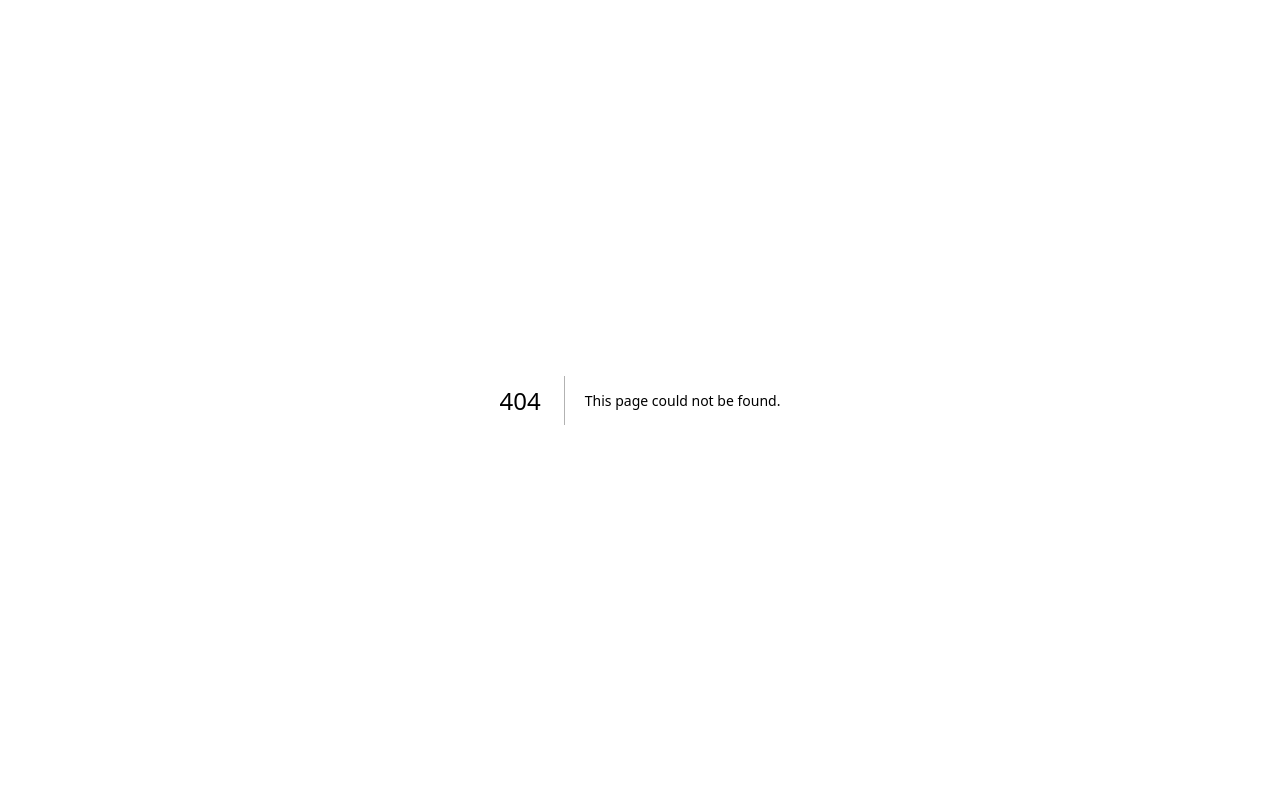
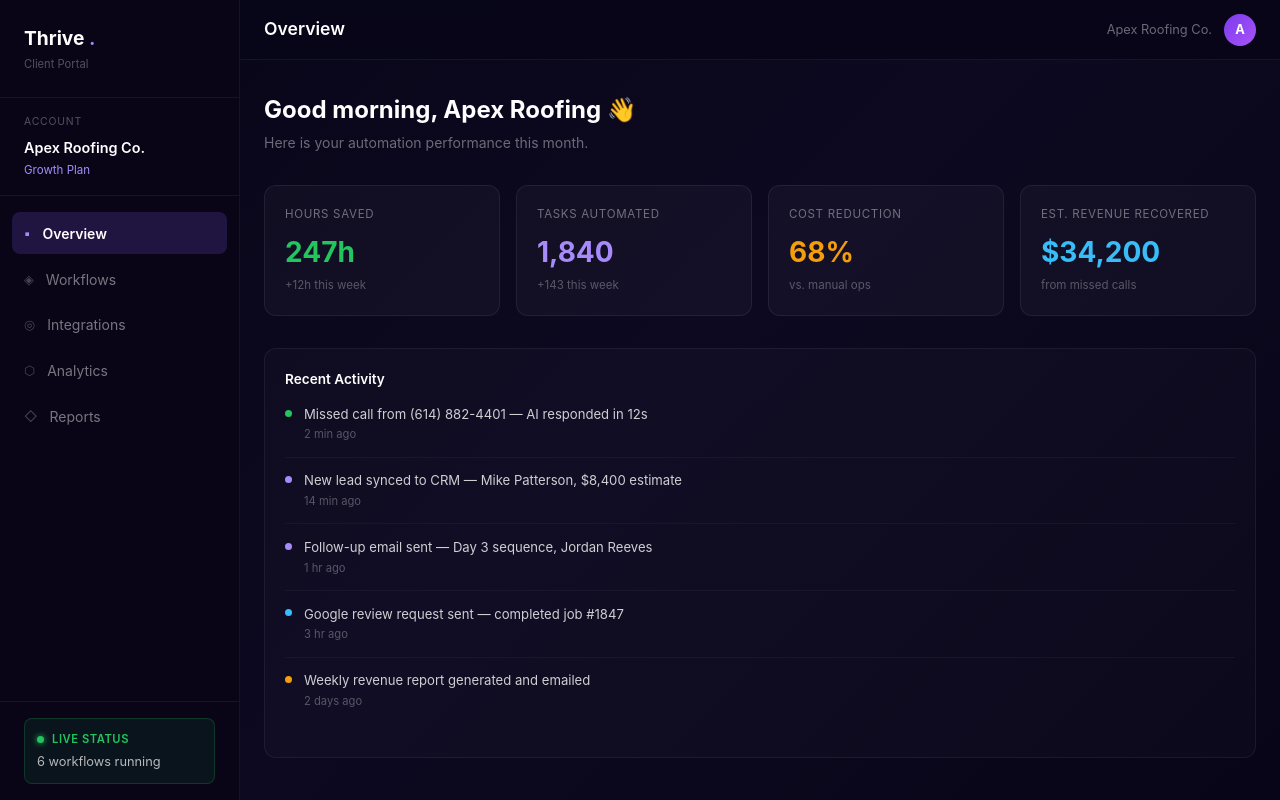
Before and after one commit to cgallagher48/thrive-platform, a Next.js app: page /dashboard in a window 1280 px wide. Before the commit this address had no page. Built offline with nearby package versions, Linux system fonts and the light colour scheme.

Commit message:
add client dashboard

```diff
--- /dev/null
+++ b/app/dashboard/page.tsx
@@ -0,0 +1,300 @@
+"use client";
+import { useState } from "react";
+
+const SIDEBAR_LINKS = [
+  { icon: "▪", label: "Overview" },
+  { icon: "◈", label: "Workflows" },
+  { icon: "◎", label: "Integrations" },
+  { icon: "⬡", label: "Analytics" },
+  { icon: "◇", label: "Reports" },
+];
+
+const WORKFLOWS = [
+  { name: "Missed Call AI Responder", status: "running", lastRun: "2 min ago", nextRun: "On trigger", category: "Lead Recovery" },
+  { name: "New Lead CRM Entry", status: "running", lastRun: "14 min ago", nextRun: "On trigger", category: "CRM" },
+  { name: "Weekly Revenue Report", status: "running", lastRun: "2 days ago", nextRun: "Monday 8am", category: "Reporting" },
+  { name: "Follow-up Email Sequence", status: "running", lastRun: "1 hr ago", nextRun: "On trigger", category: "Email" },
+  { name: "Invoice Generation", status: "paused", lastRun: "5 days ago", nextRun: "Paused", category: "Billing" },
+  { name: "Google Review Request", status: "running", lastRun: "3 hr ago", nextRun: "On trigger", category: "Reputation" },
+  { name: "Job Completion Survey", status: "running", lastRun: "6 hr ago", nextRun: "On trigger", category: "CX" },
+  { name: "Estimate Follow-up", status: "paused", lastRun: "12 days ago", nextRun: "Paused", category: "Sales" },
+];
+
+const INTEGRATIONS = [
+  { name: "Jobber", status: "connected", icon: "🔧", desc: "Field service management" },
+  { name: "Google Business", status: "connected", icon: "📍", desc: "Reviews & local presence" },
+  { name: "Twilio", status: "connected", icon: "📞", desc: "SMS & call handling" },
+  { name: "Gmail", status: "connected", icon: "📧", desc: "Email automation" },
+  { name: "Stripe", status: "disconnected", icon: "💳", desc: "Payments & invoicing" },
+  { name: "Slack", status: "disconnected", icon: "💬", desc: "Team notifications" },
+];
+
+const MONTHS = ["Jan","Feb","Mar","Apr","May","Jun","Jul","Aug","Sep","Oct","Nov","Dec"];
+const BARS = [28, 42, 38, 55, 61, 70, 74, 82, 78, 88, 91, 95];
+
+export default function Dashboard() {
+  const [active, setActive] = useState("Overview");
+  const [sidebarOpen, setSidebarOpen] = useState(false);
+
+  return (
+    <div style={{
+      minHeight: "100vh",
+      background: "linear-gradient(135deg, #080518 0%, #0d0920 50%, #080518 100%)",
+      color: "#fff",
+      fontFamily: "'Inter', sans-serif",
+      display: "flex",
+    }}>
+
+      {sidebarOpen && (
+        <div onClick={() => setSidebarOpen(false)} style={{ position: "fixed", inset: 0, background: "rgba(0,0,0,0.6)", zIndex: 40 }} />
+      )}
+
+      <div style={{
+        position: "fixed", top: 0, left: 0, bottom: 0, width: 240,
+        background: "rgba(10,6,24,0.98)",
+        borderRight: "1px solid rgba(139,92,246,0.12)",
+        display: "flex", flexDirection: "column", zIndex: 50,
+        transform: sidebarOpen ? "translateX(0)" : "translateX(-100%)",
+        transition: "transform 0.3s ease",
+      }} className="sidebar">
+        <div style={{ padding: "1.5rem", borderBottom: "1px solid rgba(255,255,255,0.06)" }}>
+          <div style={{ fontWeight: 700, fontSize: "1.2rem" }}>Thrive <span style={{ color: "#a78bfa" }}>.</span></div>
+          <div style={{ fontSize: "0.7rem", color: "rgba(255,255,255,0.3)", marginTop: "0.2rem" }}>Client Portal</div>
+        </div>
+        <div style={{ padding: "1rem 1.5rem", borderBottom: "1px solid rgba(255,255,255,0.06)" }}>
+          <div style={{ fontSize: "0.65rem", color: "rgba(255,255,255,0.3)", textTransform: "uppercase", letterSpacing: "0.08em", marginBottom: "0.5rem" }}>Account</div>
+          <div style={{ fontSize: "0.9rem", fontWeight: 600 }}>Apex Roofing Co.</div>
+          <div style={{ fontSize: "0.72rem", color: "#a78bfa", marginTop: "0.2rem" }}>Growth Plan</div>
+        </div>
+        <nav style={{ padding: "1rem 0.75rem", flex: 1 }}>
+          {SIDEBAR_LINKS.map(({ icon, label }) => (
+            <button key={label} onClick={() => { setActive(label); setSidebarOpen(false); }} style={{
+              display: "flex", alignItems: "center", gap: "0.75rem",
+              width: "100%", padding: "0.65rem 0.75rem", borderRadius: 8,
+              border: "none", cursor: "pointer", marginBottom: "0.25rem",
+              background: active === label ? "rgba(139,92,246,0.18)" : "transparent",
+              color: active === label ? "#fff" : "rgba(255,255,255,0.45)",
+              fontSize: "0.875rem", fontWeight: active === label ? 600 : 400,
+              textAlign: "left", transition: "all 0.15s ease",
+            }}>
+              <span style={{ fontSize: "0.8rem", color: active === label ? "#a78bfa" : "rgba(255,255,255,0.25)" }}>{icon}</span>
+              {label}
+            </button>
+          ))}
+        </nav>
+        <div style={{ padding: "1rem 1.5rem", borderTop: "1px solid rgba(255,255,255,0.06)" }}>
+          <div style={{ background: "rgba(34,197,94,0.08)", border: "1px solid rgba(34,197,94,0.2)", borderRadius: 8, padding: "0.75rem" }}>
+            <div style={{ display: "flex", alignItems: "center", gap: "0.5rem", marginBottom: "0.25rem" }}>
+              <div style={{ width: 7, height: 7, borderRadius: "50%", background: "#22c55e", boxShadow: "0 0 6px #22c55e" }} />
+              <span style={{ fontSize: "0.7rem", color: "#22c55e", fontWeight: 600, letterSpacing: "0.05em" }}>LIVE STATUS</span>
+            </div>
+            <div style={{ fontSize: "0.8rem", color: "rgba(255,255,255,0.7)" }}>6 workflows running</div>
+          </div>
+        </div>
+      </div>
+
+      <div style={{ flex: 1, display: "flex", flexDirection: "column", minHeight: "100vh" }} className="main-content">
+        <div style={{
+          height: 60, display: "flex", alignItems: "center", justifyContent: "space-between",
+          padding: "0 1.5rem", borderBottom: "1px solid rgba(255,255,255,0.06)",
+          background: "rgba(8,5,24,0.8)", backdropFilter: "blur(12px)",
+          position: "sticky", top: 0, zIndex: 30,
+        }}>
+          <div style={{ display: "flex", alignItems: "center", gap: "1rem" }}>
+            <button className="hamburger-dash" onClick={() => setSidebarOpen(!sidebarOpen)} style={{
+              background: "none", border: "none", cursor: "pointer", padding: "0.25rem",
+              display: "none", flexDirection: "column", gap: 4,
+            }}>
+              <span style={{ display: "block", width: 20, height: 2, background: "#fff", borderRadius: 2 }} />
+              <span style={{ display: "block", width: 20, height: 2, background: "#fff", borderRadius: 2 }} />
+              <span style={{ display: "block", width: 20, height: 2, background: "#fff", borderRadius: 2 }} />
+            </button>
+            <div style={{ fontSize: "1.1rem", fontWeight: 600 }}>{active}</div>
+          </div>
+          <div style={{ display: "flex", alignItems: "center", gap: "0.75rem" }}>
+            <div style={{ fontSize: "0.8rem", color: "rgba(255,255,255,0.4)" }}>Apex Roofing Co.</div>
+            <div style={{ width: 32, height: 32, borderRadius: "50%", background: "linear-gradient(135deg, #7c3aed, #a855f7)", display: "flex", alignItems: "center", justifyContent: "center", fontSize: "0.8rem", fontWeight: 700 }}>A</div>
+          </div>
+        </div>
+
+        <div style={{ padding: "2rem 1.5rem", flex: 1 }}>
+
+          {active === "Overview" && (
+            <div>
+              <div style={{ marginBottom: "2rem" }}>
+                <h1 style={{ fontSize: "1.5rem", fontWeight: 700, marginBottom: "0.25rem" }}>Good morning, Apex Roofing 👋</h1>
+                <p style={{ color: "rgba(255,255,255,0.4)", fontSize: "0.875rem" }}>Here is your automation performance this month.</p>
+              </div>
+              <div style={{ display: "grid", gridTemplateColumns: "repeat(auto-fit, minmax(200px, 1fr))", gap: "1rem", marginBottom: "2rem" }}>
+                {[
+                  { label: "Hours Saved", value: "247h", change: "+12h this week", color: "#22c55e" },
+                  { label: "Tasks Automated", value: "1,840", change: "+143 this week", color: "#a78bfa" },
+                  { label: "Cost Reduction", value: "68%", change: "vs. manual ops", color: "#f59e0b" },
+                  { label: "Est. Revenue Recovered", value: "$34,200", change: "from missed calls", color: "#38bdf8" },
+                ].map(({ label, value, change, color }) => (
+                  <div key={label} style={{ background: "rgba(255,255,255,0.03)", border: "1px solid rgba(255,255,255,0.07)", borderRadius: 12, padding: "1.25rem" }}>
+                    <div style={{ fontSize: "0.72rem", color: "rgba(255,255,255,0.4)", textTransform: "uppercase", letterSpacing: "0.06em", marginBottom: "0.5rem" }}>{label}</div>
+                    <div style={{ fontSize: "1.75rem", fontWeight: 700, color, marginBottom: "0.25rem" }}>{value}</div>
+                    <div style={{ fontSize: "0.72rem", color: "rgba(255,255,255,0.3)" }}>{change}</div>
+                  </div>
+                ))}
+              </div>
+              <div style={{ background: "rgba(255,255,255,0.02)", border: "1px solid rgba(255,255,255,0.06)", borderRadius: 12, padding: "1.25rem" }}>
+                <div style={{ fontSize: "0.85rem", fontWeight: 600, marginBottom: "1rem" }}>Recent Activity</div>
+                {[
+                  { msg: "Missed call from (614) 882-4401 — AI responded in 12s", time: "2 min ago", dot: "#22c55e" },
+                  { msg: "New lead synced to CRM — Mike Patterson, $8,400 estimate", time: "14 min ago", dot: "#a78bfa" },
+                  { msg: "Follow-up email sent — Day 3 sequence, Jordan Reeves", time: "1 hr ago", dot: "#a78bfa" },
+                  { msg: "Google review request sent — completed job #1847", time: "3 hr ago", dot: "#38bdf8" },
+                  { msg: "Weekly revenue report generated and emailed", time: "2 days ago", dot: "#f59e0b" },
+                ].map(({ msg, time, dot }, i) => (
+                  <div key={i} style={{ display: "flex", gap: "0.75rem", alignItems: "flex-start", paddingBottom: "0.85rem", marginBottom: "0.85rem", borderBottom: i < 4 ? "1px solid rgba(255,255,255,0.04)" : "none" }}>
+                    <div style={{ width: 7, height: 7, borderRadius: "50%", background: dot, marginTop: "0.3rem", flexShrink: 0 }} />
+                    <div style={{ flex: 1 }}>
+                      <div style={{ fontSize: "0.82rem", color: "rgba(255,255,255,0.8)", lineHeight: 1.4 }}>{msg}</div>
+                      <div style={{ fontSize: "0.7rem", color: "rgba(255,255,255,0.3)", marginTop: "0.2rem" }}>{time}</div>
+                    </div>
+                  </div>
+                ))}
+              </div>
+            </div>
+          )}
+
+          {active === "Workflows" && (
+            <div>
+              <div style={{ display: "flex", justifyContent: "space-between", alignItems: "center", marginBottom: "1.5rem", flexWrap: "wrap", gap: "1rem" }}>
+                <div>
+                  <h1 style={{ fontSize: "1.5rem", fontWeight: 700, marginBottom: "0.25rem" }}>Workflows</h1>
+                  <p style={{ color: "rgba(255,255,255,0.4)", fontSize: "0.875rem" }}>6 active · 2 paused</p>
+                </div>
+                <div style={{ background: "linear-gradient(135deg, #7c3aed, #a855f7)", padding: "0.55rem 1.25rem", borderRadius: 8, fontSize: "0.82rem", fontWeight: 600, cursor: "pointer" }}>+ Request Workflow</div>
+              </div>
+              <div style={{ display: "flex", flexDirection: "column", gap: "0.75rem" }}>
+                {WORKFLOWS.map((w) => (
+                  <div key={w.name} style={{ background: "rgba(255,255,255,0.02)", border: "1px solid rgba(255,255,255,0.06)", borderRadius: 12, padding: "1rem 1.25rem", display: "flex", alignItems: "center", justifyContent: "space-between", flexWrap: "wrap", gap: "0.75rem" }}>
+                    <div style={{ display: "flex", alignItems: "center", gap: "0.75rem" }}>
+                      <div style={{ width: 8, height: 8, borderRadius: "50%", background: w.status === "running" ? "#22c55e" : "rgba(255,255,255,0.2)", boxShadow: w.status === "running" ? "0 0 6px #22c55e" : "none", flexShrink: 0 }} />
+                      <div>
+                        <div style={{ fontSize: "0.875rem", fontWeight: 600 }}>{w.name}</div>
+                        <div style={{ fontSize: "0.7rem", color: "rgba(255,255,255,0.35)", marginTop: "0.15rem" }}>{w.category} · Last run: {w.lastRun}</div>
+                      </div>
+                    </div>
+                    <div style={{ display: "flex", alignItems: "center", gap: "0.75rem" }}>
+                      <div style={{ fontSize: "0.72rem", color: "rgba(255,255,255,0.3)" }}>Next: {w.nextRun}</div>
+                      <div style={{ fontSize: "0.68rem", fontWeight: 600, padding: "0.2rem 0.6rem", borderRadius: 20, background: w.status === "running" ? "rgba(34,197,94,0.12)" : "rgba(255,255,255,0.06)", color: w.status === "running" ? "#22c55e" : "rgba(255,255,255,0.35)", border: `1px solid ${w.status === "running" ? "rgba(34,197,94,0.2)" : "rgba(255,255,255,0.08)"}` }}>
+                        {w.status === "running" ? "● Running" : "⏸ Paused"}
+                      </div>
+                    </div>
+                  </div>
+                ))}
+              </div>
+            </div>
+          )}
+
+          {active === "Integrations" && (
+            <div>
+              <div style={{ marginBottom: "1.5rem" }}>
+                <h1 style={{ fontSize: "1.5rem", fontWeight: 700, marginBottom: "0.25rem" }}>Integrations</h1>
+                <p style={{ color: "rgba(255,255,255,0.4)", fontSize: "0.875rem" }}>4 connected · 2 available</p>
+              </div>
+              <div style={{ display: "grid", gridTemplateColumns: "repeat(auto-fit, minmax(240px, 1fr))", gap: "1rem" }}>
+                {INTEGRATIONS.map((int) => (
+                  <div key={int.name} style={{ background: "rgba(255,255,255,0.02)", border: `1px solid ${int.status === "connected" ? "rgba(139,92,246,0.2)" : "rgba(255,255,255,0.06)"}`, borderRadius: 12, padding: "1.25rem" }}>
+                    <div style={{ display: "flex", justifyContent: "space-between", alignItems: "flex-start", marginBottom: "0.75rem" }}>
+                      <span style={{ fontSize: "1.5rem" }}>{int.icon}</span>
+                      <div style={{ fontSize: "0.68rem", fontWeight: 600, padding: "0.2rem 0.6rem", borderRadius: 20, background: int.status === "connected" ? "rgba(34,197,94,0.12)" : "rgba(255,255,255,0.06)", color: int.status === "connected" ? "#22c55e" : "rgba(255,255,255,0.35)", border: `1px solid ${int.status === "connected" ? "rgba(34,197,94,0.2)" : "rgba(255,255,255,0.08)"}` }}>
+                        {int.status === "connected" ? "Connected" : "Available"}
+                      </div>
+                    </div>
+                    <div style={{ fontWeight: 600, marginBottom: "0.25rem" }}>{int.name}</div>
+                    <div style={{ fontSize: "0.75rem", color: "rgba(255,255,255,0.35)" }}>{int.desc}</div>
+                  </div>
+                ))}
+              </div>
+            </div>
+          )}
+
+          {active === "Analytics" && (
+            <div>
+              <div style={{ marginBottom: "1.5rem" }}>
+                <h1 style={{ fontSize: "1.5rem", fontWeight: 700, marginBottom: "0.25rem" }}>Analytics</h1>
+                <p style={{ color: "rgba(255,255,255,0.4)", fontSize: "0.875rem" }}>Automation performance · Last 12 months</p>
+              </div>
+              <div style={{ background: "rgba(255,255,255,0.02)", border: "1px solid rgba(255,255,255,0.06)", borderRadius: 12, padding: "1.5rem", marginBottom: "1rem" }}>
+                <div style={{ fontWeight: 600, marginBottom: "1.5rem" }}>Automation Volume</div>
+                <div style={{ display: "flex", alignItems: "flex-end", gap: "6px", height: 160 }}>
+                  {BARS.map((h, i) => (
+                    <div key={i} style={{ flex: 1, display: "flex", flexDirection: "column", justifyContent: "flex-end" }}>
+                      <div style={{ width: "100%", height: `${h}%`, background: i === BARS.length - 1 ? "linear-gradient(180deg, #a855f7, #7c3aed)" : "rgba(139,92,246,0.3)", borderRadius: "4px 4px 0 0" }} />
+                    </div>
+                  ))}
+                </div>
+                <div style={{ display: "flex", justifyContent: "space-between", marginTop: "0.5rem" }}>
+                  {MONTHS.map((m, i) => (
+                    <span key={i} style={{ color: "rgba(255,255,255,0.25)", fontSize: "0.65rem" }}>{m}</span>
+                  ))}
+                </div>
+              </div>
+              <div style={{ display: "grid", gridTemplateColumns: "repeat(auto-fit, minmax(200px, 1fr))", gap: "1rem" }}>
+                {[
+                  { label: "Avg. Response Time", value: "11s", sub: "Missed call to SMS" },
+                  { label: "Lead Capture Rate", value: "94%", sub: "vs. 41% industry avg" },
+                  { label: "Workflows Executed", value: "12,840", sub: "This year" },
+                  { label: "Uptime", value: "99.9%", sub: "Last 90 days" },
+                ].map(({ label, value, sub }) => (
+                  <div key={label} style={{ background: "rgba(255,255,255,0.02)", border: "1px solid rgba(255,255,255,0.06)", borderRadius: 12, padding: "1.25rem" }}>
+                    <div style={{ fontSize: "0.72rem", color: "rgba(255,255,255,0.4)", textTransform: "uppercase", letterSpacing: "0.06em", marginBottom: "0.5rem" }}>{label}</div>
+                    <div style={{ fontSize: "1.75rem", fontWeight: 700, color: "#a78bfa", marginBottom: "0.25rem" }}>{value}</div>
+                    <div style={{ fontSize: "0.72rem", color: "rgba(255,255,255,0.3)" }}>{sub}</div>
+                  </div>
+                ))}
+              </div>
+            </div>
+          )}
+
+          {active === "Reports" && (
+            <div>
+              <div style={{ marginBottom: "1.5rem" }}>
+                <h1 style={{ fontSize: "1.5rem", fontWeight: 700, marginBottom: "0.25rem" }}>Reports</h1>
+                <p style={{ color: "rgba(255,255,255,0.4)", fontSize: "0.875rem" }}>Generated automatically every week</p>
+              </div>
+              <div style={{ display: "flex", flexDirection: "column", gap: "0.75rem" }}>
+                {[
+                  { title: "Weekly Performance Report", date: "May 12, 2026", size: "284 KB" },
+                  { title: "Weekly Performance Report", date: "May 5, 2026", size: "271 KB" },
+                  { title: "Monthly Summary — April 2026", date: "May 1, 2026", size: "1.2 MB" },
+                  { title: "Weekly Performance Report", date: "Apr 28, 2026", size: "268 KB" },
+                  { title: "Weekly Performance Report", date: "Apr 21, 2026", size: "255 KB" },
+                  { title: "Monthly Summary — March 2026", date: "Apr 1, 2026", size: "1.1 MB" },
+                ].map((r, i) => (
+                  <div key={i} style={{ background: "rgba(255,255,255,0.02)", border: "1px solid rgba(255,255,255,0.06)", borderRadius: 12, padding: "1rem 1.25rem", display: "flex", justifyContent: "space-between", alignItems: "center", flexWrap: "wrap", gap: "0.75rem" }}>
+                    <div style={{ display: "flex", gap: "0.75rem", alignItems: "center" }}>
+                      <span style={{ fontSize: "1.2rem" }}>📄</span>
+                      <div>
+                        <div style={{ fontSize: "0.875rem", fontWeight: 600 }}>{r.title}</div>
+                        <div style={{ fontSize: "0.7rem", color: "rgba(255,255,255,0.35)", marginTop: "0.15rem" }}>{r.date} · {r.size}</div>
+                      </div>
+                    </div>
+                    <div style={{ fontSize: "0.78rem", color: "#a78bfa", cursor: "pointer", fontWeight: 500 }}>↓ Download</div>
+                  </div>
+                ))}
+              </div>
+            </div>
+          )}
+
+        </div>
+      </div>
+
+      <style>{`
+        @media (min-width: 769px) {
+          .sidebar { transform: translateX(0) !important; }
+          .main-content { margin-left: 240px; }
+          .hamburger-dash { display: none !important; }
+        }
+        @media (max-width: 768px) {
+          .hamburger-dash { display: flex !important; }
+        }
+      `}</style>
+    </div>
+  );
+}
```
